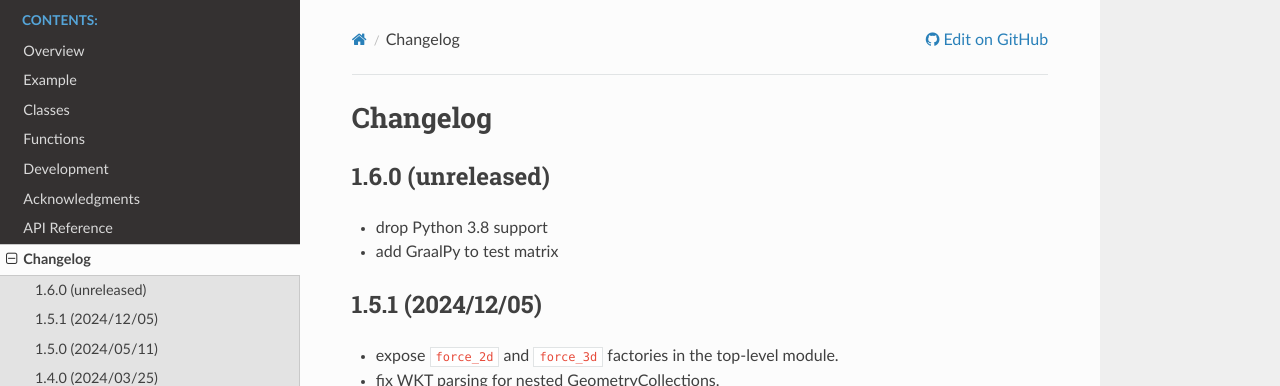
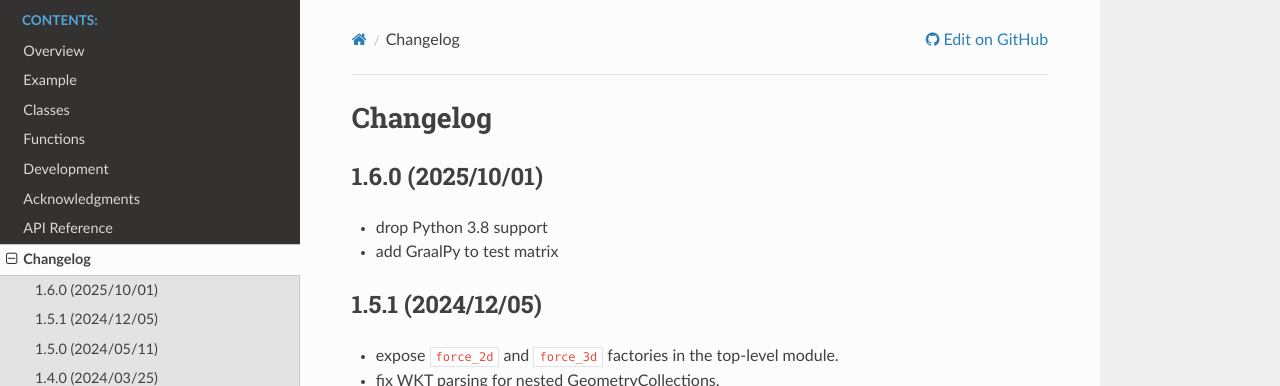
Before and after one commit to cleder/pygeoif, a Sphinx documentation site: the page built from docs/HISTORY.rst, in a window 1280 px wide and 900 px high. Shown: the top 386 px of the window. Built offline with Sphinx 7.4.7 and the Read the Docs theme 3.1.0, drawn with Linux system fonts in a browser that asks for light colours; the version number could not be read and is left out.

Commit message:
update changelog

```diff
--- a/docs/HISTORY.rst
+++ b/docs/HISTORY.rst
@@ -1,7 +1,7 @@
 Changelog
 =========
 
-1.6.0 (unreleased)
+1.6.0 (2025/10/01)
 ------------------
 
 - drop Python 3.8 support
```
